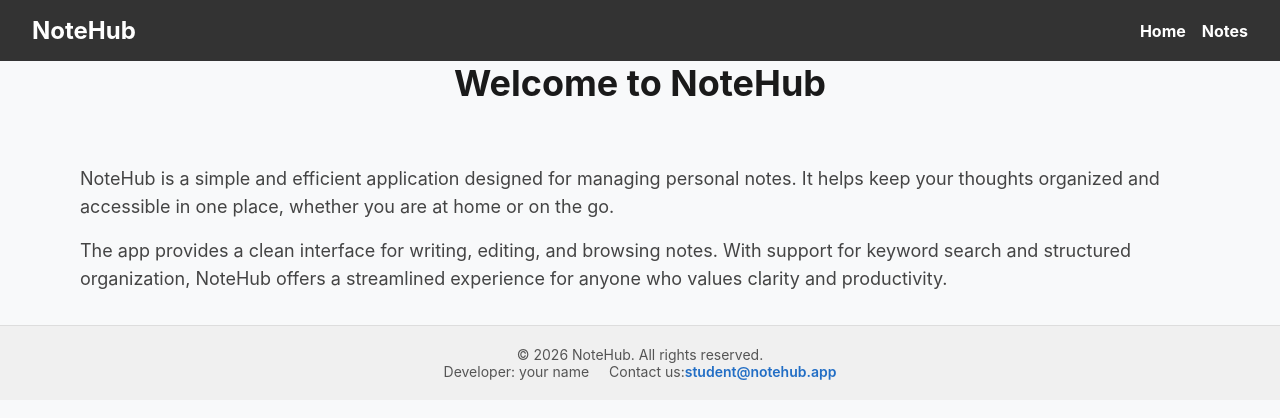
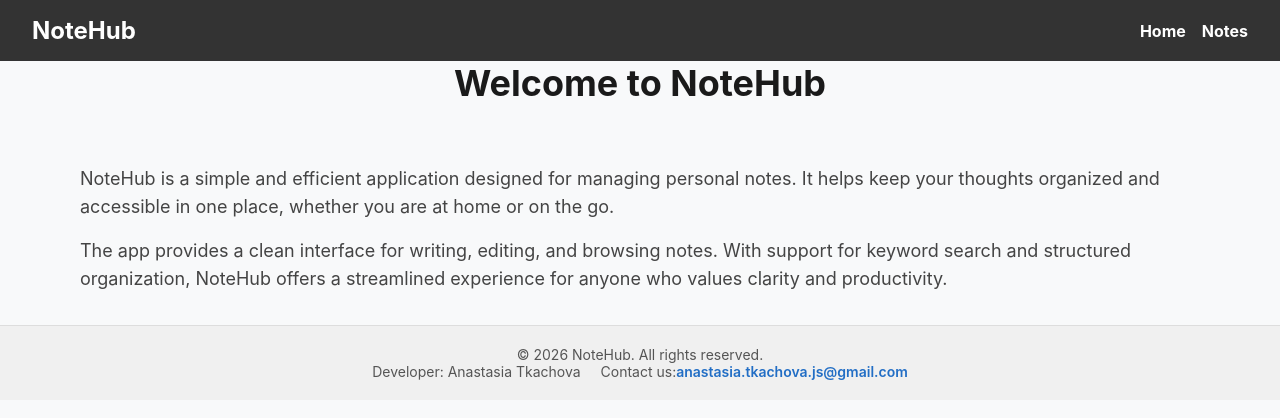
Before and after one commit to Errait/07-routing-nextjs, a Next.js app: page / in a window 1280 px wide. Shown: the top 418 px of the page. Built offline with nearby package versions, Linux system fonts and the light colour scheme.

Commit message:
Update developer name in footer component

```diff
--- a/components/Footer/Footer.tsx
+++ b/components/Footer/Footer.tsx
@@ -6,10 +6,11 @@ const Footer = () => {
       <div className={css.content}>
         <p>© {new Date().getFullYear()} NoteHub. All rights reserved.</p>
         <div className={css.wrap}>
-          <p>Developer: your name</p>
+          <p>Developer: Anastasia Tkachova</p>
           <p>
             Contact us:
-            <a href="mailto:student@notehub.app">student@notehub.app</a>
+            <a href="mailto:anastasia.tkachova.js@gmail.com">
+              anastasia.tkachova.js@gmail.com</a>
           </p>
         </div>
       </div>
```
